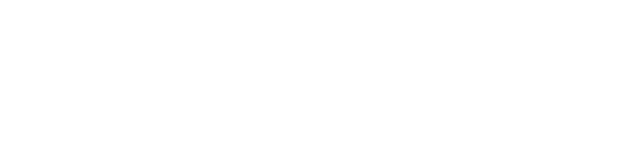
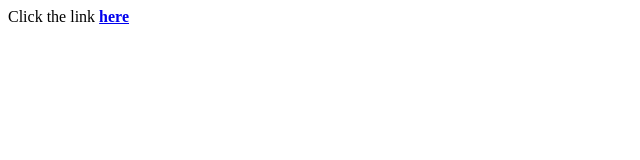
Before and after one commit to leohsaito/ACIT1620, a plain HTML site: page week2/lab2-files/link.html in a window 1280 px wide. Shown: the whole page, without its empty margins (0-640 px from the left). Drawn offline with Linux system fonts and the light colour scheme.

Commit message:
link file

```diff
--- a/week2/lab2-files/link.html
+++ b/week2/lab2-files/link.html
@@ -3,6 +3,8 @@
         <title>Lab</title>
     </head>
     <body>
-        <a href="https://leohsaito.github.io/ACIT1620/week2/lab2-files/"></a>
+        <p>
+            Click the link <a href="https://leohsaito.github.io/ACIT1620/week2/lab2-files/"><b>here</b></a>
+        </p>
     </body>
 </html>
```
